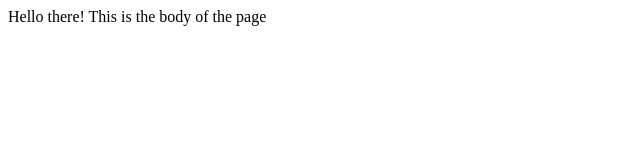
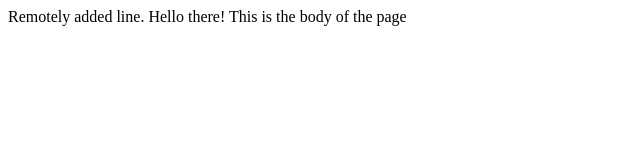
Before and after one commit to test1399/Lecture0, a plain HTML site: page index.html in a window 1280 px wide. Shown: the whole page, without its empty margins (0-640 px from the left). Drawn offline with Linux system fonts and the light colour scheme.

Commit message:
Update index.html
Remote added line for checking conflict

```diff
--- a/index.html
+++ b/index.html
@@ -7,6 +7,7 @@
 		</title>
 	</head>
 	<body>
+		Remotely added line.
 		Hello there!
 		This is the body of the page
 	</body>
```
